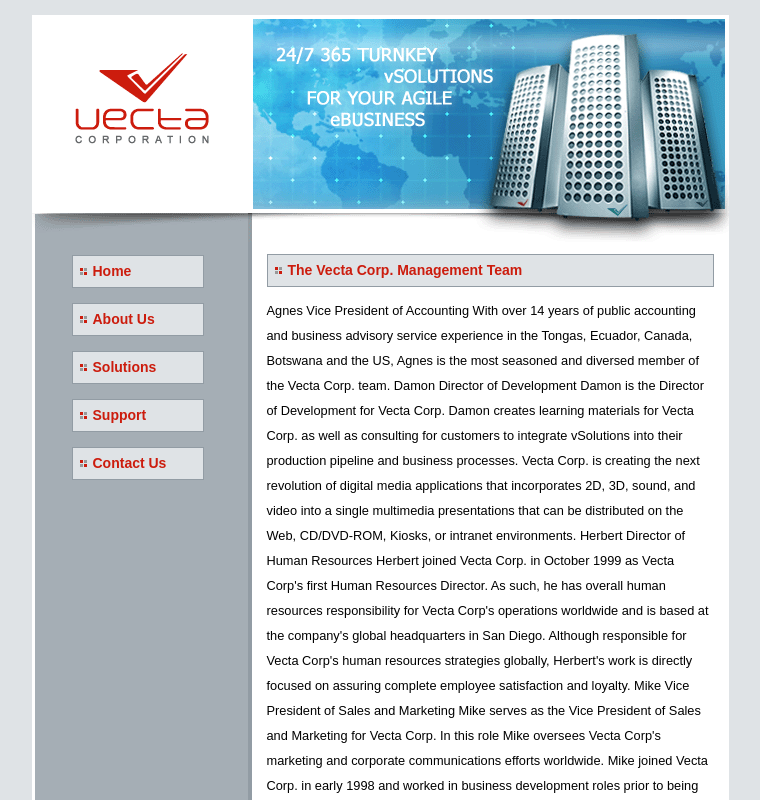
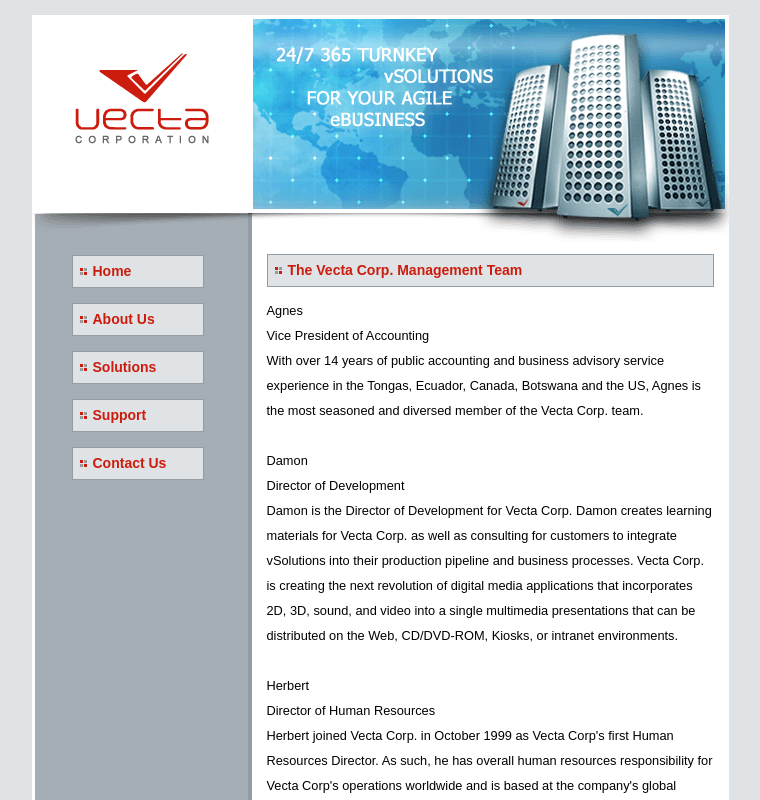
Before and after one commit to johnny1864/assignment09, a plain HTML site: page part2/index.html in a window 1280 px wide. Shown: the top 800 px of the page, without its empty margins (260-1020 px from the left). Drawn offline with nearby package versions, Linux system fonts and the light colour scheme.

Commit message:
finished part 2

```diff
--- a/part2/index.html
+++ b/part2/index.html
@@ -11,12 +11,18 @@
 		// WRITE YOUR CODE HERE
         $(document).ready(function(){
             $.get('team.xml', function(data){
-                var text = $(data).find('teammember').text()
+                var text = $(data).find('teammember').each(function(){
+                    //console.log($(this).find('name').text());
+                    $("#team").append(
+                        $(this).find("name").text() + "<br>" +
+                        $(this).find("title").text() + "<br>" +
+                        $(this).find("bio").text() + "<br><br>"
+                    )
+                });
 
-                $('#team').html(text);
             });
         });
-    </script>
+    </script
 </head>
 
 <body>
```
